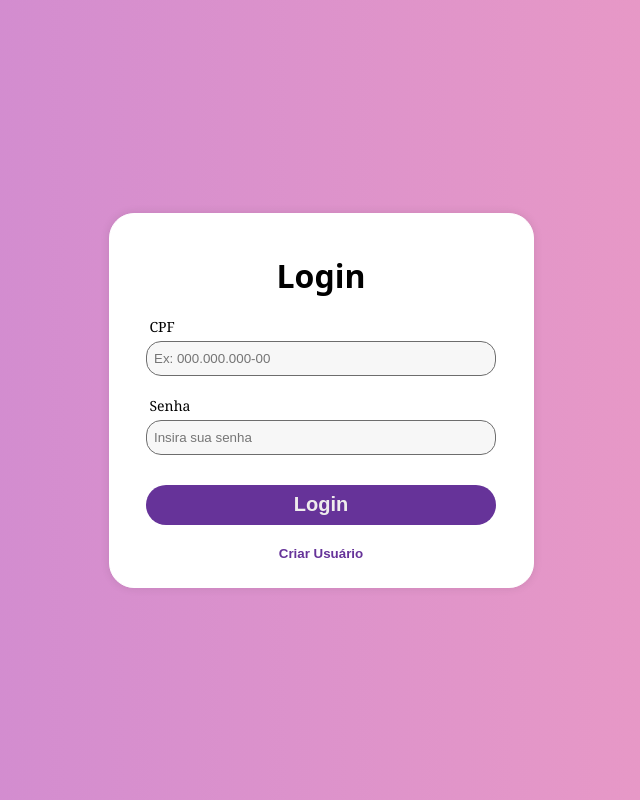
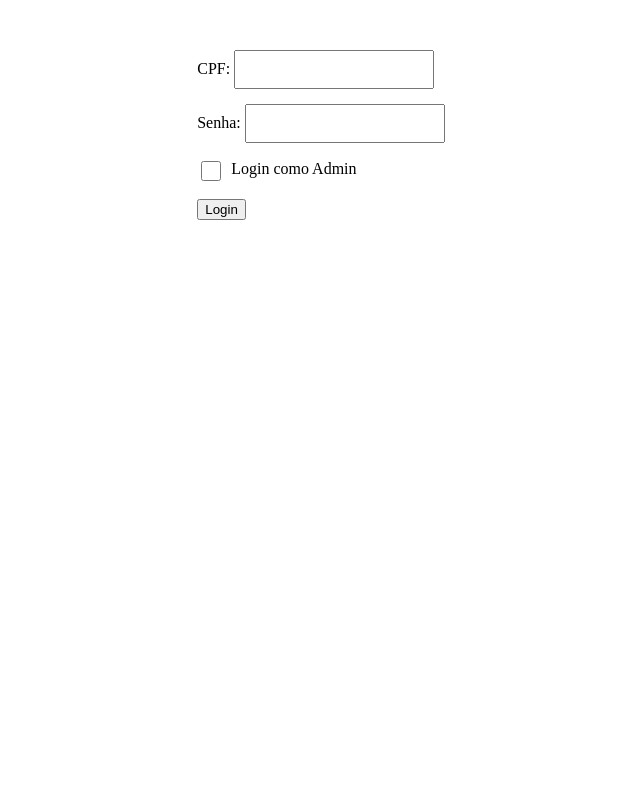
Before and after one commit to daviolvr/bd, a Django app: page /biblioteca/login/ in a window 1280 px wide. Shown: the whole page, without its empty margins (319-959 px from the left). Run offline with Django 4.2, Linux system fonts and the light colour scheme.

Commit message:
login page

```diff
--- a/biblioteca_app/models.py
+++ b/biblioteca_app/models.py
@@ -10,6 +10,7 @@
 
 class Admin(models.Model):
     id_admin = models.AutoField(primary_key=True)
+    cpf = models.CharField(max_length=11, unique=True, null=False)
     nome = models.CharField(max_length=120, default='')
     cnpj = models.ForeignKey(Biblioteca, on_delete=models.CASCADE)
     senha = models.CharField(max_length=20, null=False, default='')
--- a/biblioteca_app/static/css/login.css
+++ b/biblioteca_app/static/css/login.css
@@ -1,83 +1,29 @@
-* {
-    margin: 0;
-    padding: 0;
-    box-sizing: border-box;
-}
-
-body {
-    display: flex;
-    height: 100vh;
-    align-items: center;
-    justify-content: center;
-    background: rgb(234,162,250);
-    background: linear-gradient(90deg, #c987d4, #f19ec2);
-}
-
-.insert {
+.login-form {
     display: flex;
     flex-direction: column;
     align-items: center;
-    background-color: rgb(255, 255, 255);
-    width: 425px;
-    height: 375px;
-    border: 1px solid white;
-    border-radius: 25px;
-    padding: 40px 20px 20px 20px;
-    box-shadow: 0 0 10px rgba(0, 0, 0, 0.1);
+    margin-top: 50px;
 }
 
-.login {
-    text-align: center;
-    margin-bottom: 20px;
-    font-family: system-ui, -apple-system, BlinkMacSystemFont, 'Segoe UI', Roboto, Oxygen, Ubuntu, Cantarell, 'Open Sans', 'Helvetica Neue', sans-serif;
+.login-form label {
+    margin-bottom: 5px;
 }
 
-label {
-    font-size: 14px;
-    font-family: Cambria, Cochin, Georgia, Times, 'Times New Roman', serif;
-    text-align: left;
-    width: 100%;
-    margin-bottom: 5px;
-    margin-left: 40px;
+.login-form input[type="text"],
+.login-form input[type="password"] {
+    margin-bottom: 15px;
+    padding: 10px;
+    width: 200px;
 }
 
-input {
-    background-color: rgb(247, 247, 247);
-    padding: 7px;
-    height: 35px;
-    width: 350px;
-    border: 1px solid rgb(109, 109, 109);
-    border-radius: 15px;
-    margin-bottom: 20px;
+.checkbox-container {
+    display: flex;
+    align-items: center;
+    margin-bottom: 15px;
 }
 
-.enter {
-    font-size: 20px;
-    font-weight: bold;
-    color: rgb(238, 236, 236);
-    background-color: rebeccapurple;
-    height: 40px;
-    width: 350px;
-    border: 1px solid rgba(0, 0, 0, 0);
-    border-radius: 25px;
-    margin-top: 10px;
+.checkbox-container input[type="checkbox"] {
+    margin-right: 10px;
+    width: 20px;
+    height: 20px;
 }
-
-.create {
-    background-color: transparent;
-    font-weight: bold;
-    border: 1px solid rgba(0, 0, 0, 0);
-    border-radius: 25px;
-    margin-top: 20px;
-    color: rebeccapurple;
-}
-
-.enter:hover {
-    background-color: rgb(70, 48, 94);
-    cursor: pointer;
-}
-
-.create:hover {
-    text-decoration: underline;
-    cursor: pointer;
-}
--- /dev/null
+++ b/biblioteca_app/templates/biblioteca_app/home.html
@@ -0,0 +1 @@
+<h1>Home</h1>
--- a/biblioteca_app/templates/biblioteca_app/login.html
+++ b/biblioteca_app/templates/biblioteca_app/login.html
@@ -7,18 +7,21 @@
     <title>Login</title>
 </head>
 <body>
-    <div class="container">
-        <div class="insert">
-            <div class="login">
-                <h1>Login</h1>
+    <div class="login-form">
+        <form action="{% url 'login' %}" method="post">
+            {% csrf_token %}
+            <label for="cpf">CPF:</label>
+            <input type="text" id="cpf" name="cpf" required>
+            <br>
+            <label for="senha">Senha:</label>
+            <input type="password" id="senha" name="senha" required>
+            <br>
+            <div class="checkbox-container">
+                <input type="checkbox" id="is_admin" name="is_admin">
+                <label for="is_admin">Login como Admin</label>
             </div>
-            <label class="cpf" for="cpf">CPF</label>
-            <input type="text" name="cpf" id="cpf" placeholder="Ex: 000.000.000-00" required>
-            <label class="senha" for="password">Senha</label>
-            <input type="password" name="password" id="password" placeholder="Insira sua senha" required >
-            <button type="submit" class="enter">Login</button>
-            <button class="create">Criar Usuário</button>
-        </div>
+            <input type="submit" value="Login">
+        </form>
     </div>
 </body>
 </html>
--- a/biblioteca_app/urls.py
+++ b/biblioteca_app/urls.py
@@ -1,7 +1,8 @@
 from django.urls import path
-from .views import login_view, admin_view
+from django.contrib import admin
+from .views import login_view, home_view
 
 urlpatterns = [
     path('login/', login_view, name='login'),
-    path('admin/', admin_view, name='admin'),
+    path('home/', home_view, name='home'),
 ]
--- a/biblioteca_app/views.py
+++ b/biblioteca_app/views.py
@@ -1,8 +1,29 @@
-from django.shortcuts import render
+from django.shortcuts import render, redirect
+from django.contrib import messages
+from .models import Cliente, Admin
 
-# Create your views here.
 def login_view(request):
+    if request.method == 'POST':
+        cpf = request.POST.get('cpf')
+        senha = request.POST.get('senha')
+        is_admin = request.POST.get('is_admin') == 'on'
+
+        if is_admin:
+            try:
+                admin = Admin.objects.get(cpf=cpf, senha=senha)
+                if admin:
+                    return redirect('/admin/')
+            except Admin.DoesNotExist:
+                messages.error(request, 'Admin não encontrado ou senha incorreta.')
+        else:
+            try:
+                cliente = Cliente.objects.get(cpf=cpf, senha=senha)
+                if cliente:
+                    return redirect('home')
+            except Cliente.DoesNotExist:
+                messages.error(request, 'Cliente não encontrado ou senha incorreta.')
+
     return render(request, 'biblioteca_app/login.html')
 
-def admin_view(request):
-    return render(request, 'biblioteca_app/admin.html')
+def home_view(request):
+    return render(request, 'biblioteca_app/home.html')
```
Also changed, not shown: biblioteca_app/migrations/0004_admin_cpf.py (added).
